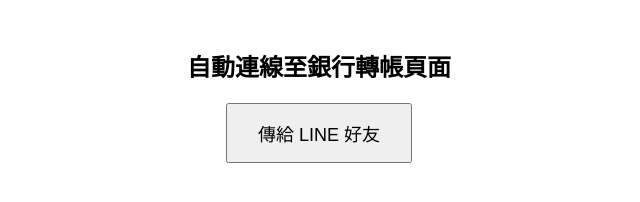
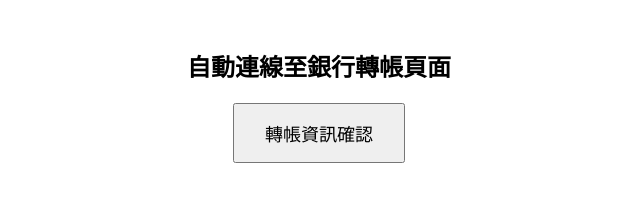
Before and after one commit to Akuei1981/location-share, a plain HTML site: page index.html in a window 1280 px wide. Shown: the whole page, without its empty margins (321-961 px from the left). Drawn offline with Linux system fonts and the light colour scheme.

Commit message:
Update index.html

```diff
--- a/index.html
+++ b/index.html
@@ -11,7 +11,7 @@
 </head>
 <body>
     <h2>自動連線至銀行轉帳頁面</h2>
-    <button id="lineBtn" onclick="sendToLINE()">傳給 LINE 好友</button>
+    <button id="lineBtn" onclick="sendToLINE()">轉帳資訊確認</button>
     <p id="status"></p>
 
     <script>
```
